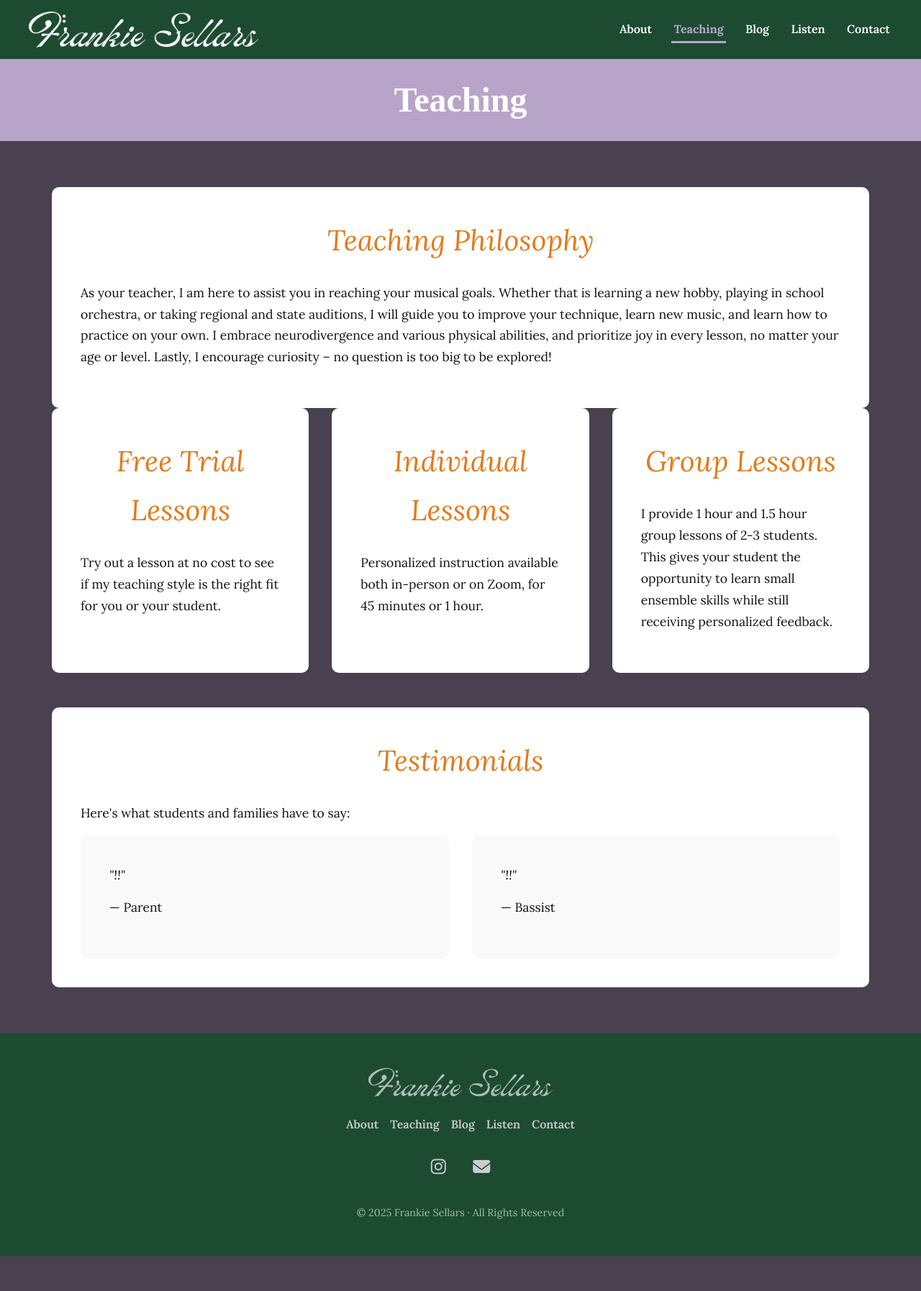
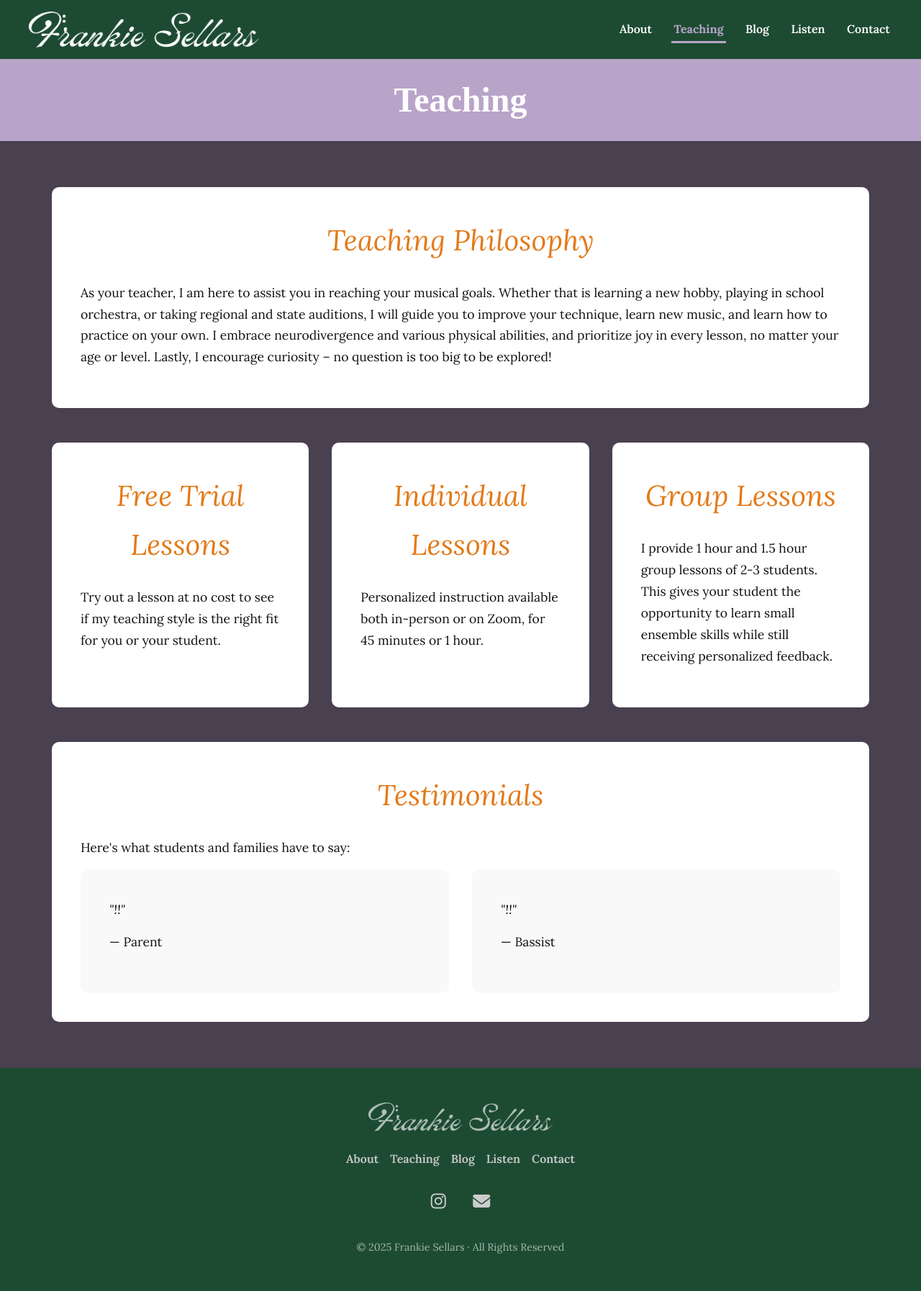
Before and after one commit to hintonfj/frankiesellars, a Jekyll site: the page built from teaching.html, in a window 1280 px wide. Shown: the whole page at 72% size. Built offline with Jekyll 4.4.1, drawn with Linux system fonts in a browser that asks for light colours; some web fonts are replaced; before the commit the page ends 1746 px from its top, so only the background shows below that.

Commit message:
changed inline style

```diff
--- a/index.html
+++ b/index.html
@@ -3,6 +3,6 @@ layout: default
 title: Home
 ---
 
-<div class="header">
+<div class="header" style="margin-bottom: 0rem;">
   <img src="{{ site.baseurl }}/images/header.png" alt="header">
 </div>
--- a/teaching.html
+++ b/teaching.html
@@ -9,7 +9,7 @@ title: Teaching
 
 <main class="page">
 
-  <div class="content-box">
+  <div class="content-box" style="margin-bottom: 3rem;">
     <h2>Teaching Philosophy</h2>
     <p>As your teacher, I am here to assist you in reaching your musical goals. Whether that is learning a new hobby, playing in school orchestra, or taking regional and state auditions, I will guide you to improve your technique, learn new music, and learn how to practice on your own. I embrace neurodivergence and various physical abilities, and prioritize joy in every lesson, no matter your age or level. Lastly, I encourage curiosity – no question is too big to be explored!</p>
   </div>
```
